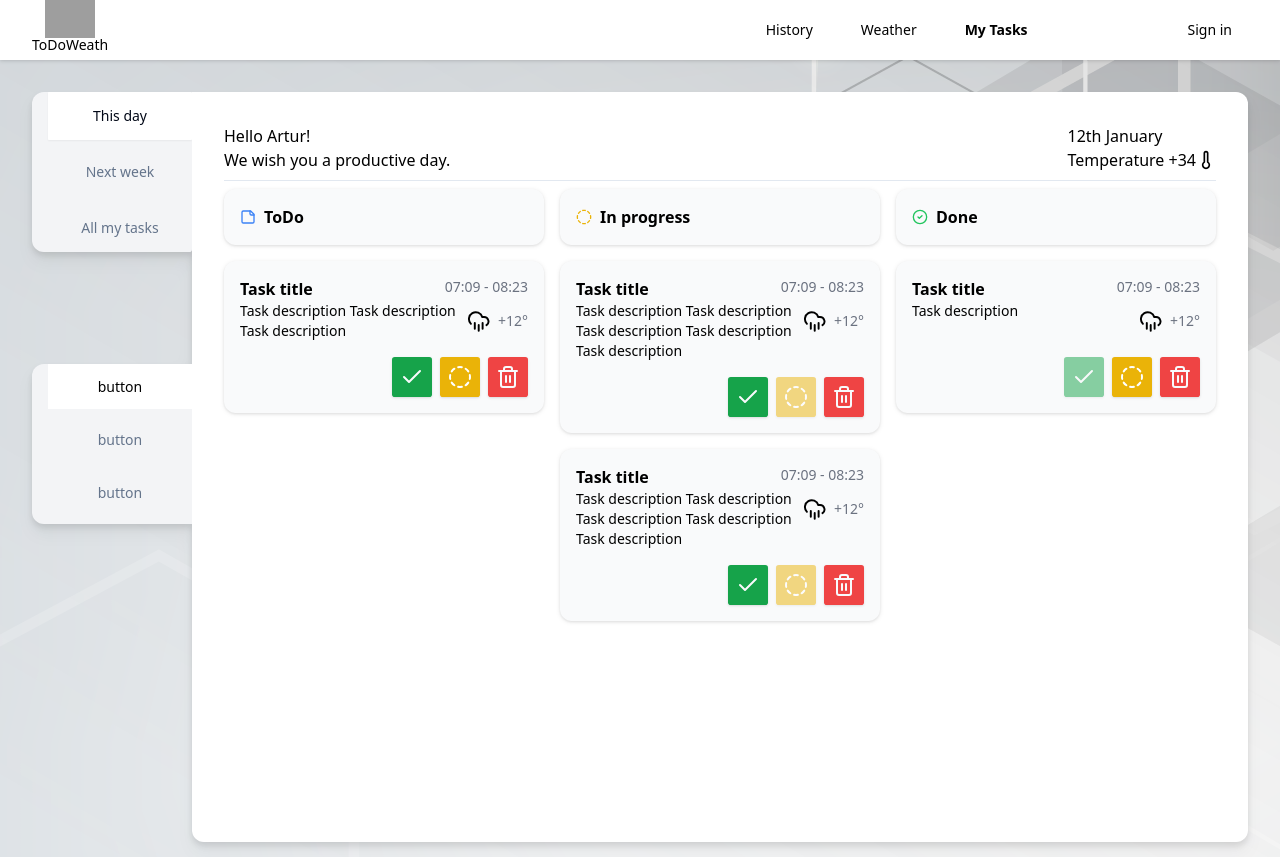
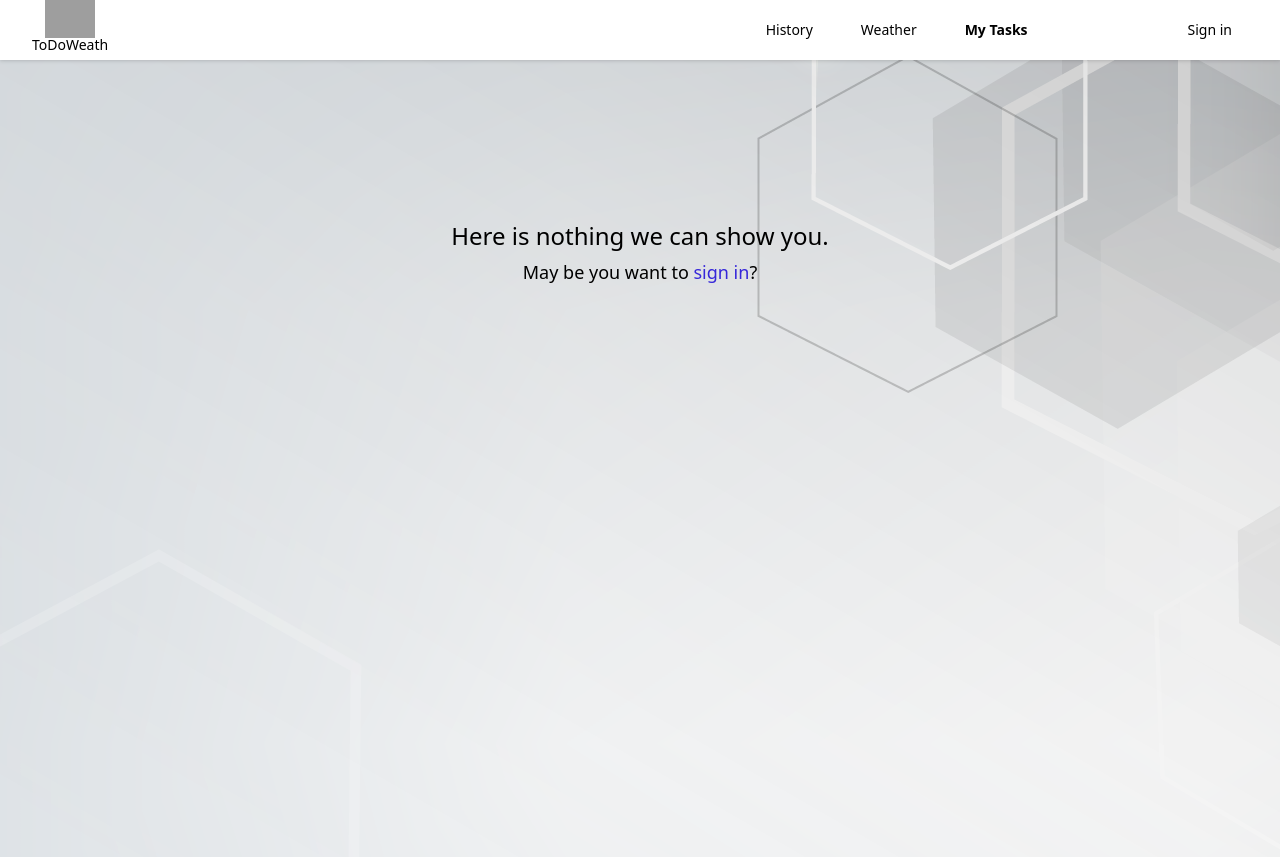
Before and after one commit to 7EvenDel/todo-weather-nextjs, a Next.js app: page /tasks in a window 1280 px wide. Built offline with nearby package versions, Linux system fonts and the light colour scheme; no server answers; grey boxes are pictures that could not be loaded.

Commit message:
routes access

```diff
--- a/src/app/auth/page.js
+++ b/src/app/auth/page.js
@@ -59,7 +59,7 @@ const Auth = () => {
       }
     } else {
       try {
-        const res = await fetch("https://todo-weather.vercel.app/api/user", {
+        const res = await fetch("http://localhost:3000/api/user", {
           method: "POST",
           headers: {
             "Content-Type": "application/json",
--- a/src/app/history/page.js
+++ b/src/app/history/page.js
@@ -1,4 +1,4 @@
-'use client'
+"use client";
 
 import {
   BriefcaseBusiness,
@@ -7,6 +7,10 @@ import {
   CalendarCheck,
 } from "lucide-react";
 import { Badge } from "../../components/ui/badge";
+import Image from "next/image";
+import Link from "next/link";
+import { Button } from "@/components/ui/button";
+import { useSession } from "next-auth/react";
 
 const historyTasks = [
   {
@@ -62,6 +66,36 @@ const historyTasks = [
 ];
 
 const History = () => {
+  const session = useSession();
+
+  if (session.status === "loading") {
+    return (
+      <Image
+        className="mx-auto mt-40"
+        src="/Gear-0.2s-200px.gif"
+        width={200}
+        height={200}
+        alt="Loading..."
+      />
+    );
+  }
+
+  if (session.status === "unauthenticated") {
+    return (
+      <div className="text-center w-full mt-40">
+        <h1 className="text-2xl">Here is nothing we can show you.</h1>
+        <p className="text-lg">
+          May be you want to{" "}
+          <Link href="/auth">
+            <Button variant="link" className="p-0 text-lg">
+              sign in
+            </Button>
+          </Link>
+          ?
+        </p>
+      </div>
+    );
+  }
   return (
     <section className="flex flex-col min-h-screen ">
       <ul className="">
@@ -83,7 +117,8 @@ const History = () => {
                   Started: <span className="text-black">{el.dateStart}</span>
                 </p>
                 <p className="text-gray-400">
-                  Finished: <span className="text-  black">{el.dateFinish}</span>
+                  Finished:{" "}
+                  <span className="text-  black">{el.dateFinish}</span>
                 </p>
               </div>
               <div className="w-20 h-full text-left flex flex-col justify-center gap-2">
--- a/src/app/tasks/page.js
+++ b/src/app/tasks/page.js
@@ -13,9 +13,43 @@ import {
 } from "lucide-react";
 import { Separator } from "../../components/ui/separator";
 import { Button } from "@/components/ui/button";
+import { useSession } from "next-auth/react";
+import Image from "next/image";
+import Link from "next/link";
 
 const MyTasks = () => {
   const [category, setCategory] = useState("Personal");
+  const session = useSession();
+
+  if (session.status === "loading") {
+    return (
+      <Image
+        className="mx-auto mt-40"
+        src="/Gear-0.2s-200px.gif"
+        width={200}
+        height={200}
+        alt="Loading..."
+      />
+    );
+  }
+
+  if (session.status === "unauthenticated") {
+    return (
+      <div className="text-center w-full mt-40">
+        <h1 className="text-2xl">Here is nothing we can show you.</h1>
+        <p className="text-lg">
+          May be you want to{" "}
+          <Link href="/auth">
+            <Button variant="link" className="p-0 text-lg">
+              sign in
+            </Button>
+          </Link>
+          ?
+        </p>
+      </div>
+    );
+  }
+
   return (
     <section className="flex flex-col pt-8">
       <Tabs
--- a/src/middleware.js
+++ b/src/middleware.js
@@ -1,3 +1,4 @@
 export { default } from "next-auth/middleware";
 
-export const config = { matcher: ["/tasks", "/history"] };
+export const config = { matcher: [] };
+// export const config = { matcher: ["/tasks", "/history"] };
```
